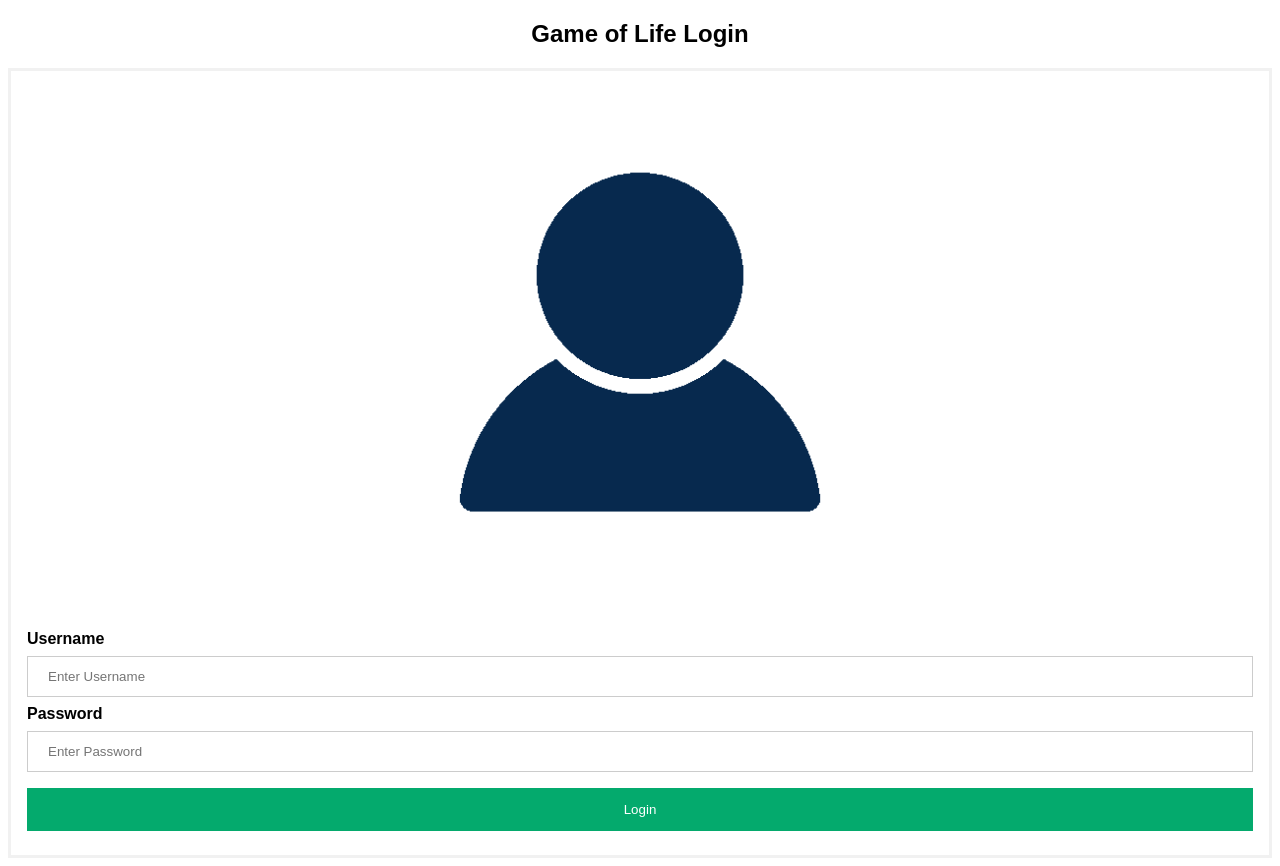
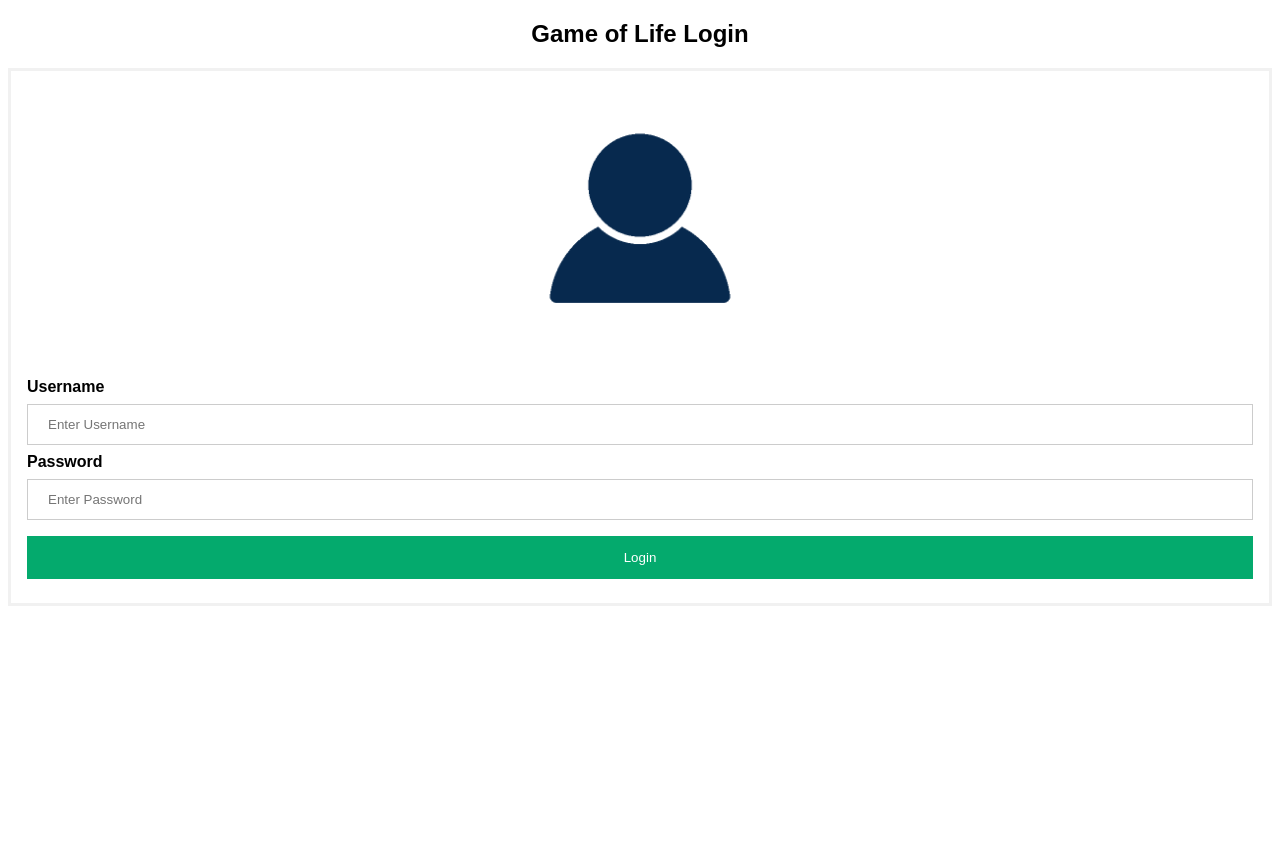
Before and after one commit to harriganevan/GameOfLife, a PHP site: page /login.html in a window 1280 px wide. After the commit the page ends 606 px from the top, so only its background shows below. Run offline with PHP 8.4, Linux system fonts and the light colour scheme.

Commit message:
small login changes

```diff
--- a/src/accounts.txt
+++ b/src/accounts.txt
@@ -1 +1,3 @@
 asdf|1234j
+asdf|1234
+asdf|1234
--- a/src/login.html
+++ b/src/login.html
@@ -35,7 +35,7 @@ button:hover {
 }
 
 img.avatar {
-  width: 40%;
+  width: 20%;
   border-radius: 50%;
 }
 
--- a/src/login.php
+++ b/src/login.php
@@ -4,7 +4,7 @@ $username = $_POST['uname'];
 $password = $_POST['psw'];
 
 // check if the user exists
-$users = file('users.txt', FILE_IGNORE_NEW_LINES);
+$users = file('accounts.txt', FILE_IGNORE_NEW_LINES);
 foreach ($users as $user) {
     list($existing_username, $existing_password) = explode('|', $user);
     if ($username === $existing_username && $password === $existing_password) {
--- a/src/signup.html
+++ b/src/signup.html
@@ -35,7 +35,7 @@ button:hover {
 }
 
 img.avatar {
-  width: 40%;
+  width: 20%;
   border-radius: 50%;
 }
 
--- a/src/signupSubmit.php
+++ b/src/signupSubmit.php
@@ -7,13 +7,10 @@
     fwrite($file, "$username|$password\n");
     fclose($file);
 
-
-
-
 ?>
 
 <html>
 	<h1>Thank you!</h1>
 	<p>Welcome to the Game Of Life!</p>
-	<p>Now <a href="https://codd.cs.gsu.edu/~trodriguez10/WebPro/GW3/login.html">log in to play the game!</a></p>
+	<p>Now <a href="login.html">log in to play the game!</a></p>
 </html>
--- a/src/users.txt
+++ /dev/null
@@ -1 +0,0 @@
-tan|123
```
